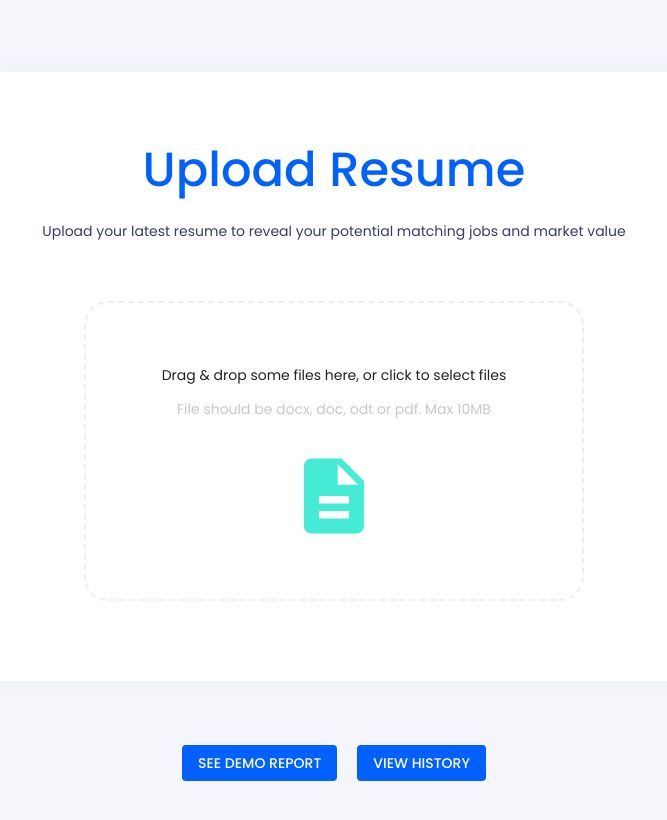
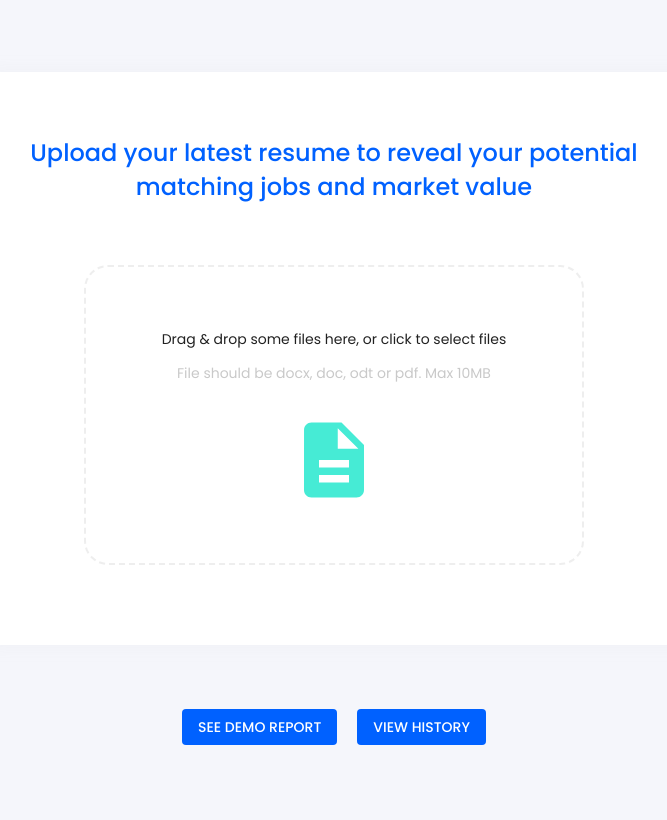
Before and after one commit to takeramagan/Smart-Match, a Next.js app: page /report in a window 1280 px wide. Shown: the top 820 px of the page, without its empty margins (306-973 px from the left). Built offline with nearby package versions, Linux system fonts and the light colour scheme.

Commit message:
chore change File Select Page title and fontsize

```diff
--- a/src/pages/report.js
+++ b/src/pages/report.js
@@ -88,12 +88,18 @@ function FileDropzone (props) {
     >
       <Section>
         <Box style={{ borderRadius: '24px' }} p={8} {...getRootProps({ className: 'dropzone' })}>
-          <Box style={{ color: 'rgba(0, 97, 255, 1)', fontSize: '48px', fontWeight: '500' }}>
-            {loading ? t("report.analyzing_title") : t("report.upload_title")}
+          <Box style={{ color: 'rgba(0, 97, 255, 1)', fontSize: '24px', fontWeight: '500' }}>
+            {loading ? t("report.analyzing_title") : t("report.upload_text")}
+            {/* {loading ? t("report.analyzing_title") : t("report.upload_title")} */}
           </Box>
-          <Box my={2} style={{ color: 'rgba(55, 58, 112, 1)' }}>
+          {/* <Box my={2} style={{ color: 'rgba(55, 58, 112, 1)' }}>
             {loading ? t("report.analyzing_text") : t("report.upload_text")}
-          </Box>
+          </Box> */}
+          { loading &&
+            <Box my={2} style={{ color: 'rgba(55, 58, 112, 1)' }}>
+              {t("report.analyzing_text")}
+            </Box>
+          }
           <input {...getInputProps()} />
           {loading && (
             <Box
```
